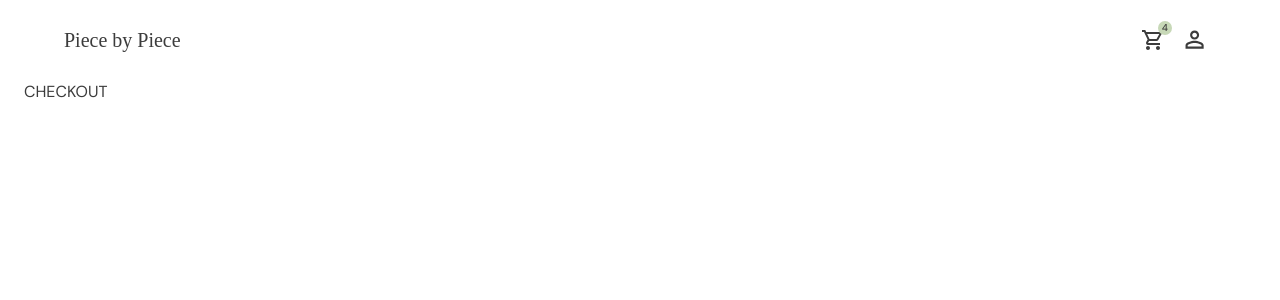
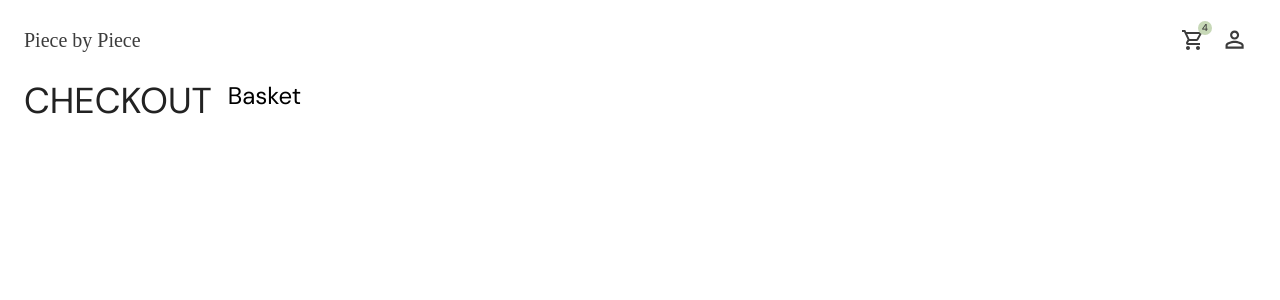
Before and after one commit to jesnagbg/react-webshop-ts-jenny-ellen-nat, a React (Vite) app: page / in a window 1280 px wide. Shown: the top 300 px of the page. Built offline with nearby package versions, Linux system fonts and the light colour scheme.

Commit message:
Custom breakpoint added to theme.

```diff
--- a/src/components/Basket.tsx
+++ b/src/components/Basket.tsx
@@ -1,5 +1,9 @@
-import { Box } from "@mui/material";
+import {Box, Typography} from "@mui/material";
 
 export default function Basket() {
-  return <Box></Box>;
+  return (
+    <Box>
+      <Typography variant="h5">Basket</Typography>
+    </Box>
+  );
 }
--- a/src/pages/Checkout.tsx
+++ b/src/pages/Checkout.tsx
@@ -1,22 +1,19 @@
-import { Container, Grid, Typography } from "@mui/material";
+import {Container, Grid, Typography} from "@mui/material";
 import Basket from "../components/Basket";
 import CheckoutForm from "../components/CheckoutForm";
 
 export default function Checkout() {
   return (
-    <Container
-      sx={containerWidth}
-      maxWidth={false}
-    >
+    <Container maxWidth={"lg"}>
       <Grid
         container
         spacing={2}
       >
         <Grid
           item
-          width={12}
+          xl={12}
         >
-          <Typography component="h1">CHECKOUT</Typography>
+          <Typography variant="h1">CHECKOUT</Typography>
         </Grid>
         <Grid
           item
@@ -38,7 +35,3 @@ export default function Checkout() {
     </Container>
   );
 }
-
-const containerWidth = {
-  maxWidth: "1400px",
-};
--- a/src/theme.tsx
+++ b/src/theme.tsx
@@ -1,6 +1,15 @@
 import {createTheme, Theme} from "@mui/material";
 
 export const theme: Theme = createTheme({
+  breakpoints: {
+    values: {
+      xs: 0,
+      sm: 600,
+      md: 900,
+      lg: 1400,
+      xl: 1536,
+    },
+  },
   typography: {
     fontFamily: [
       "DM Sans",
```
